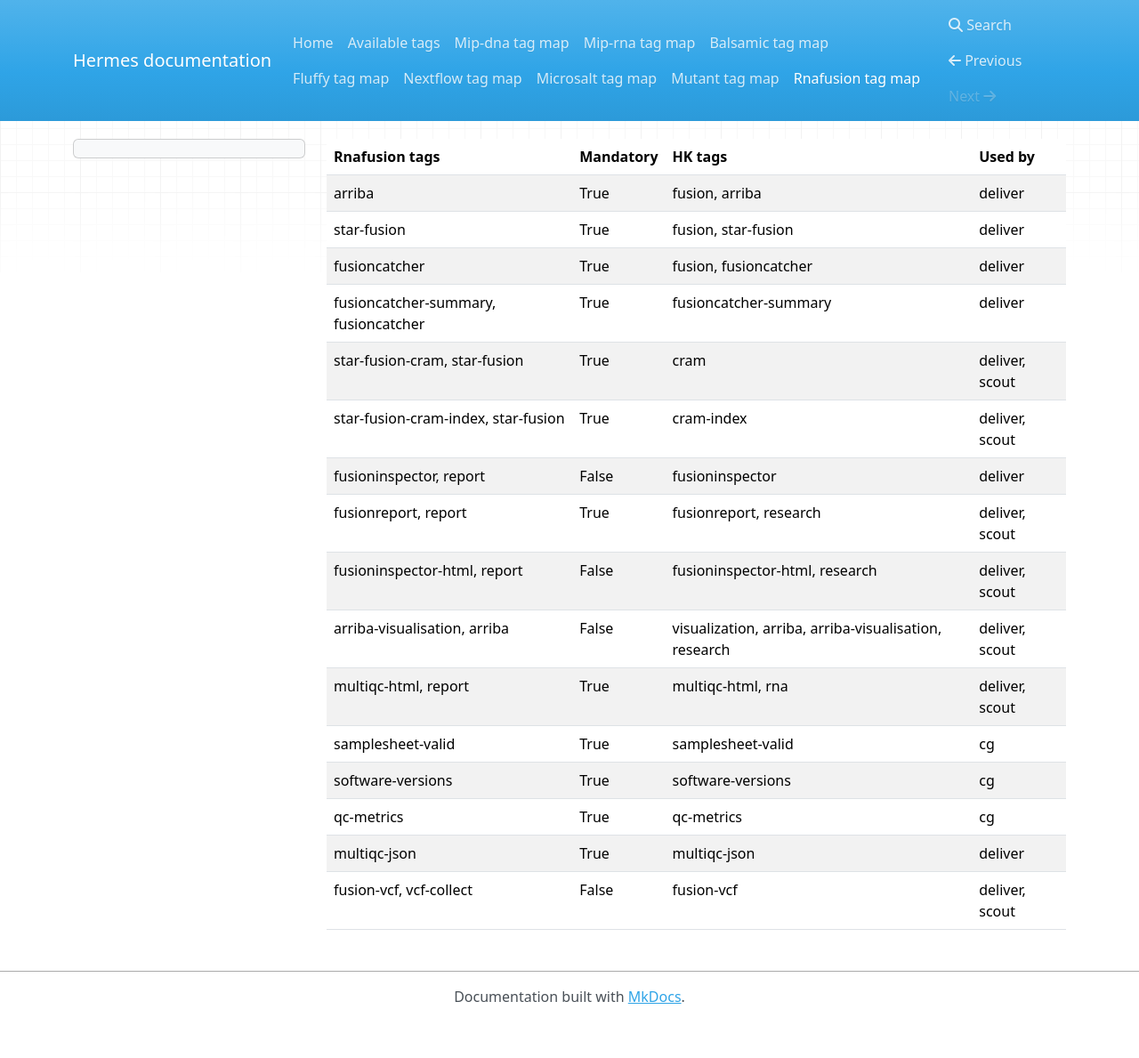
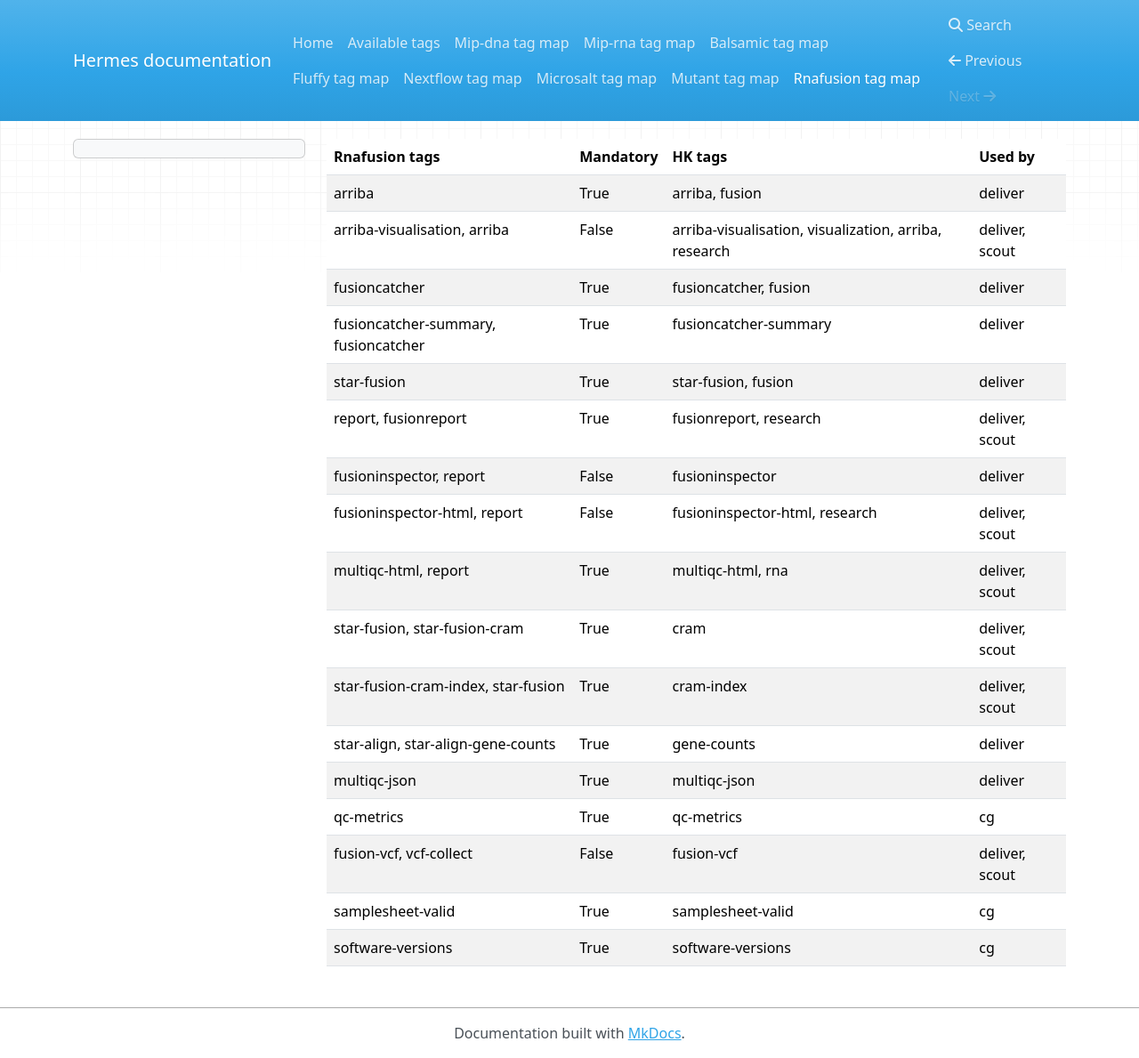
Before and after one commit to Clinical-Genomics/hermes, an MkDocs documentation site: the page built from docs/rnafusion_map.md, in a window 1280 px wide and 1189 px high. Shown: the whole window at 89% size. Built offline with MkDocs 1.6.1, drawn with Linux system fonts in a browser that asks for light colours; nearby versions of some CDN libraries.

Commit message:
RNA fusion tags

```diff
--- a/docs/rnafusion_map.md
+++ b/docs/rnafusion_map.md
@@ -1,18 +1,19 @@
-| Rnafusion tags                                                 | Mandatory   | HK tags                                     | Used by               |
-|----------------------------------------------------------------|-------------|---------------------------------------------|-----------------------|
-| arriba                                                         | True        | fusion, arriba                              | deliver               |
-| star-fusion                                                    | True        | fusion, star-fusion                         | deliver               |
-| fusioncatcher                                                  | True        | fusion, fusioncatcher                       | deliver               |
-| fusioncatcher-summary, fusioncatcher                           | True        | fusioncatcher-summary                       | deliver               |
-| star-fusion-cram, star-fusion                                  | True        | cram                                        | deliver, scout         |
-| star-fusion-cram-index, star-fusion                            | True        | cram-index                                   | deliver, scout        |
-| fusioninspector, report                                        | False        | fusioninspector                             | deliver               |
-| fusionreport, report                                           | True        | fusionreport, research                                | deliver, scout        |
-| fusioninspector-html, report                                   | False        | fusioninspector-html, research                        | deliver, scout        |
-| arriba-visualisation, arriba                                   | False        | visualization, arriba, arriba-visualisation, research | deliver, scout        |
-| multiqc-html, report                                           | True        | multiqc-html, rna                           | deliver, scout        |
-| samplesheet-valid                                              | True        | samplesheet-valid                           | cg               |
-| software-versions                                              | True        | software-versions                           | cg               |
-| qc-metrics                                                     | True        | qc-metrics                           | cg               |
-| multiqc-json                                                   | True        | multiqc-json                           | deliver               |
-| fusion-vcf, vcf-collect                                        | False       | fusion-vcf                           | deliver, scout               |
+| Rnafusion tags                       | Mandatory   | HK tags                                               | Used by        |
+|--------------------------------------|-------------|-------------------------------------------------------|----------------|
+| arriba                               | True        | arriba, fusion                                        | deliver        |
+| arriba-visualisation, arriba         | False       | arriba-visualisation, visualization, arriba, research | deliver, scout |
+| fusioncatcher                        | True        | fusioncatcher, fusion                                 | deliver        |
+| fusioncatcher-summary, fusioncatcher | True        | fusioncatcher-summary                                 | deliver        |
+| star-fusion                          | True        | star-fusion, fusion                                   | deliver        |
+| report, fusionreport                 | True        | fusionreport, research                                | deliver, scout |
+| fusioninspector, report              | False       | fusioninspector                                       | deliver        |
+| fusioninspector-html, report         | False       | fusioninspector-html, research                        | deliver, scout |
+| multiqc-html, report                 | True        | multiqc-html, rna                                     | deliver, scout |
+| star-fusion, star-fusion-cram        | True        | cram                                                  | deliver, scout |
+| star-fusion-cram-index, star-fusion  | True        | cram-index                                            | deliver, scout |
+| star-align, star-align-gene-counts   | True        | gene-counts                                           | deliver        |
+| multiqc-json                         | True        | multiqc-json                                          | deliver        |
+| qc-metrics                           | True        | qc-metrics                                            | cg             |
+| fusion-vcf, vcf-collect              | False       | fusion-vcf                                            | deliver, scout |
+| samplesheet-valid                    | True        | samplesheet-valid                                     | cg             |
+| software-versions                    | True        | software-versions                                     | cg             |
```
